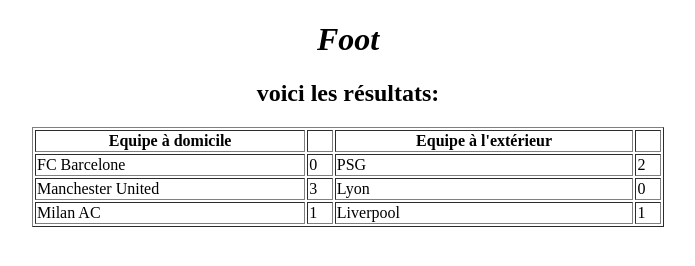
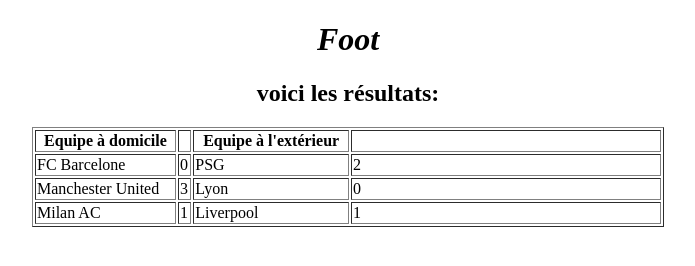
Before and after one commit to BeFreecs/Exercices-HTML_CSS_JS, a plain HTML site: page Index4.html in a window 1280 px wide. Shown: the whole page, without its empty margins (292-987 px from the left). Drawn offline with Linux system fonts and the light colour scheme.

Commit message:
Update of Index4.html

```diff
--- a/Index4.html
+++ b/Index4.html
@@ -25,13 +25,13 @@
             <td>FC Barcelone</td>
             <td>0</td>
             <td>PSG</td>
-            <td align="left">2</td>
+            <td align="left" width="50%)">2</td>
           </tr>
           <tr>
             <td>Manchester United</td>
             <td>3</td>
             <td>Lyon</td>
-            <td align="left">0</td>
+            <td>0</td>
           </tr>
           <tr>
             <td>Milan AC</td>
```
